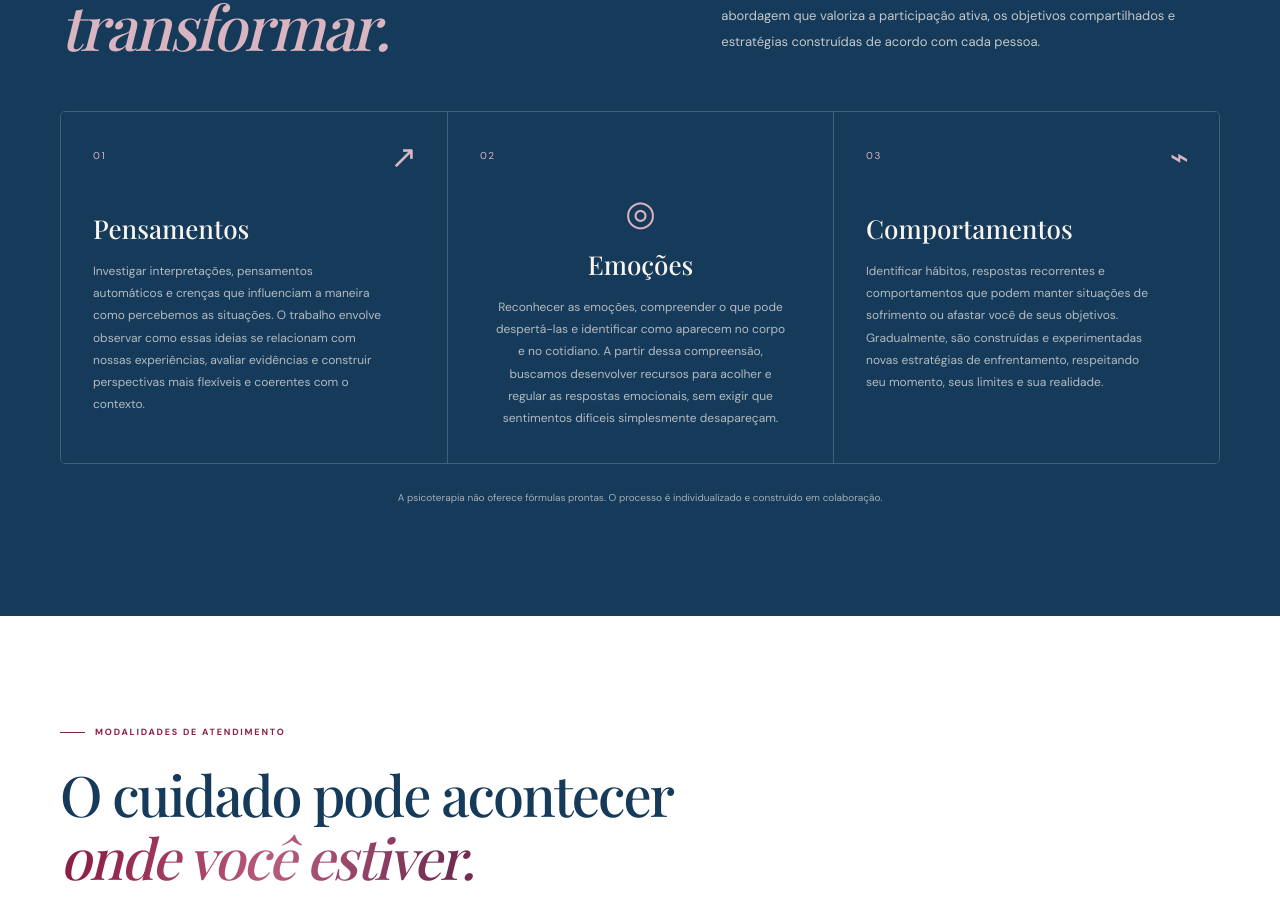
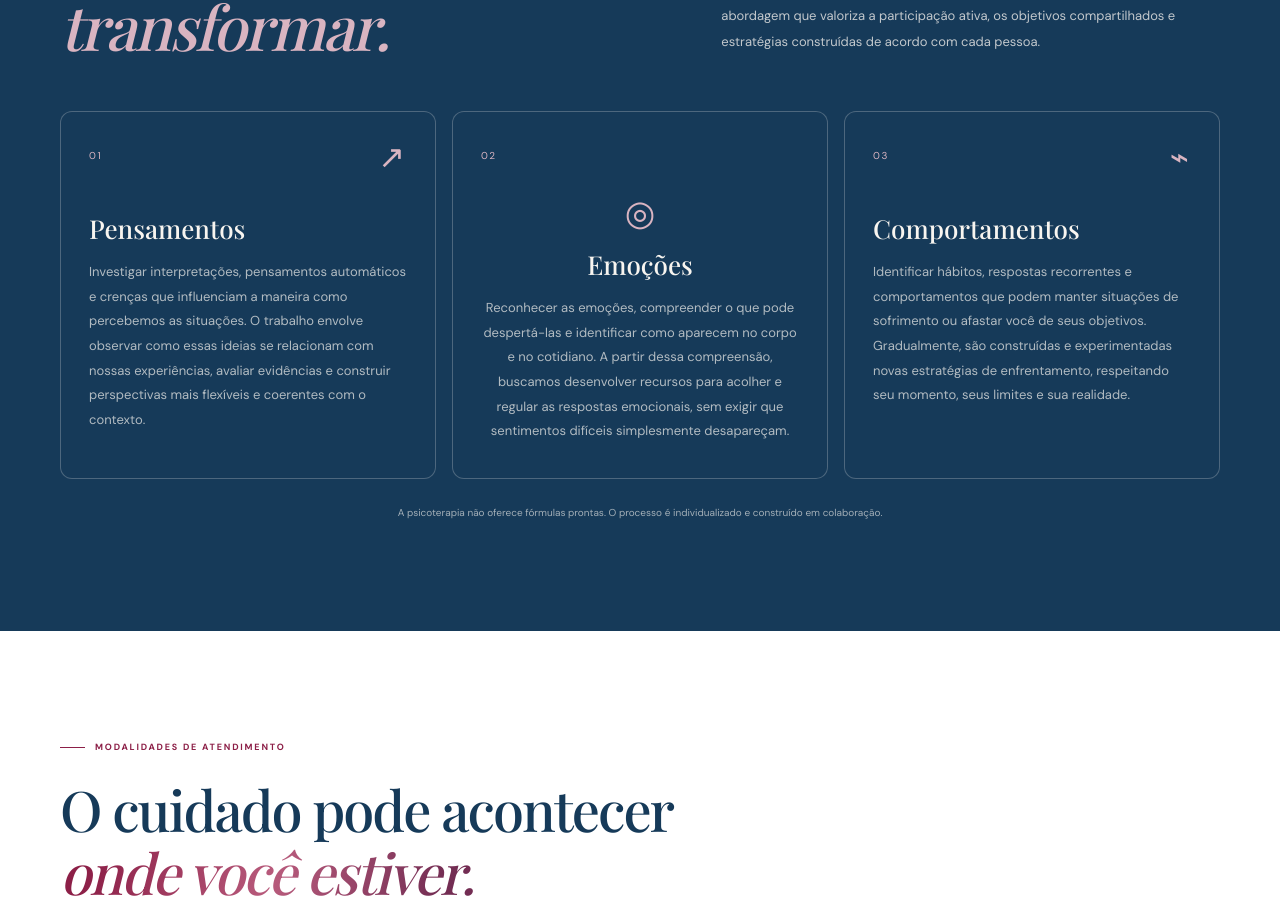
Before and after one commit to evertonasx/evertonaraujopsi, a Next.js app: page / in a window 1280 px wide. Shown: the part 2380-3288 px from the top of the page. Built offline with nearby package versions, Linux system fonts and the light colour scheme; a web font is replaced by a local one.

Commit message:
Separar cards da abordagem com bordas arredondadas

```diff
--- a/app/globals.css
+++ b/app/globals.css
@@ -342,20 +342,18 @@ body::before { content:""; position:fixed; inset:0; z-index:7; pointer-events:no
 .approach-cards {
   display: grid;
   grid-template-columns: repeat(3, minmax(0, 1fr));
-  gap: 0;
+  gap: 16px;
   background: transparent;
-  border: 1px solid rgba(248,245,240,.2);
-  border-radius: 5px;
-  overflow: hidden;
+  border: 0;
+  overflow: visible;
 }
 .approach-card {
-  min-height: 278px;
-  padding: 30px 32px 34px;
+  min-height: 320px;
+  padding: 30px 28px 34px;
   background: var(--approach-green-card);
+  border: 1px solid rgba(248,245,240,.24);
+  border-radius: 12px;
   position: relative;
-}
-.approach-card + .approach-card {
-  border-left: 1px solid rgba(248,245,240,.2);
 }
 .card-index {
   color: var(--approach-accent);
@@ -393,9 +391,9 @@ body::before { content:""; position:fixed; inset:0; z-index:7; pointer-events:no
 }
 .approach-card p {
   color: rgba(248,245,240,.69);
-  font-size: 12px;
-  line-height: 1.85;
-  max-width: 290px;
+  font-size: 13px;
+  line-height: 1.9;
+  max-width: 330px;
   margin: 0;
 }
 .approach-card:has(.card-icon-center) p {
@@ -418,8 +416,8 @@ body::before { content:""; position:fixed; inset:0; z-index:7; pointer-events:no
 }
 @media (max-width: 600px) {
   .approach-cards { grid-template-columns: 1fr; }
-  .approach-card { min-height: 225px; padding: 27px 25px 30px; }
-  .approach-card + .approach-card { border-left: 0; border-top: 1px solid rgba(248,245,240,.2); }
+  .approach-card { min-height: 0; padding: 27px 25px 30px; border-radius: 11px; }
+  .approach-card + .approach-card { border: 1px solid rgba(248,245,240,.24); }
   .approach-card h3 { font-size: 25px; }
   .approach-card:has(.card-icon-center) h3 { margin-top: 0; }
   .approach-footnote { max-width: 440px; }
```
